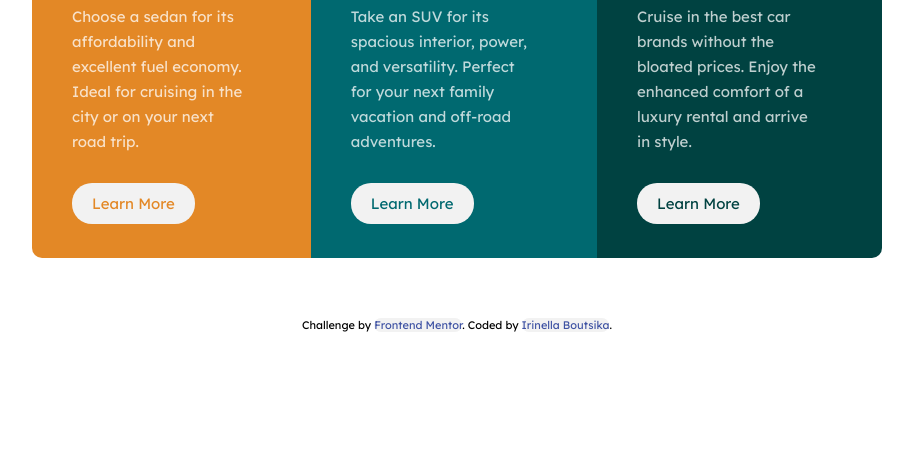
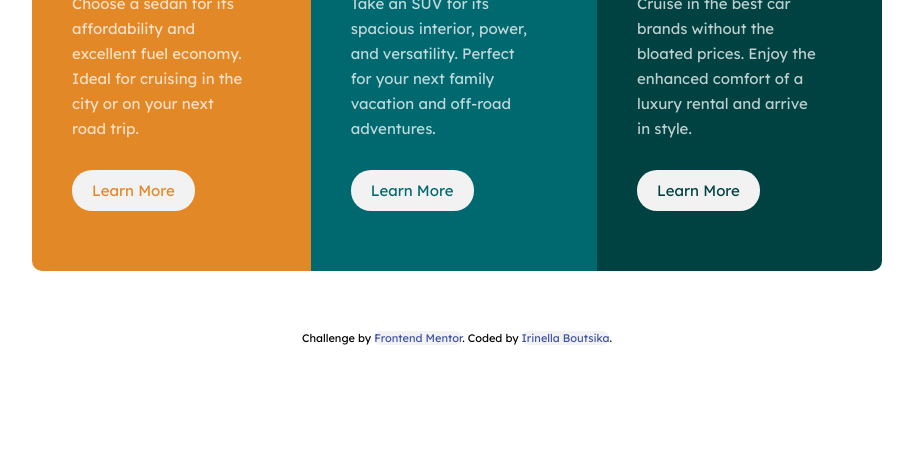
Before and after one commit to 3vilBonobo/3-column_preview_card_component, a plain HTML site: page index.html in a window 1280 px wide. Shown: the part 347-800 px from the top of the page, without its empty margins (183-1096 px from the left). Drawn offline with Linux system fonts and the light colour scheme.

Commit message:
add height property

```diff
--- a/styles.css
+++ b/styles.css
@@ -100,7 +100,7 @@ a {
   padding: 0;
 }
 
-@media (min-width: 700px) {
+@media (min-width: 768px) {
   body {
     height: 100vh;
     display: flex;
@@ -116,7 +116,9 @@ a {
     justify-content: center;
     max-width: 850px;
   }
-
+  .card {
+    height: 450px;
+  }
   .sedans {
     border-radius: 10px 0 0 10px;
   }
```
